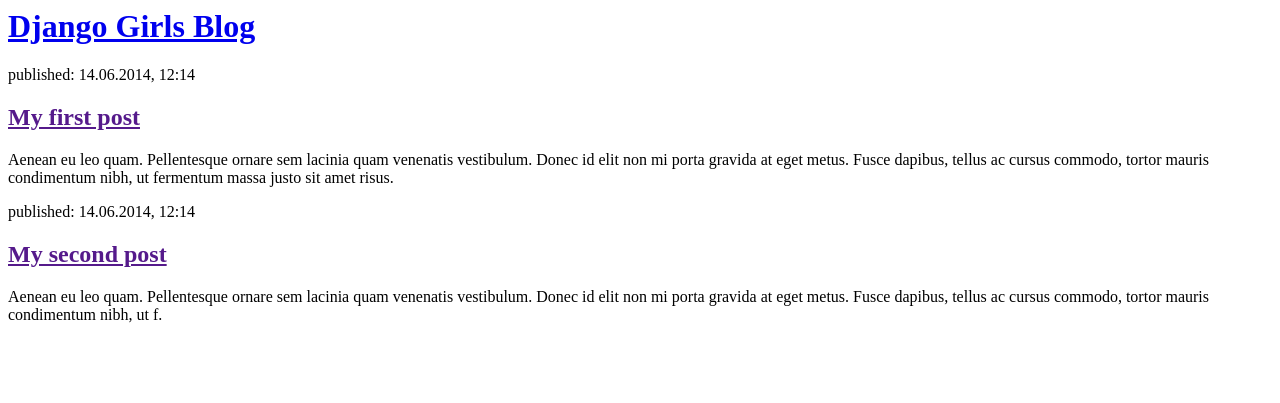
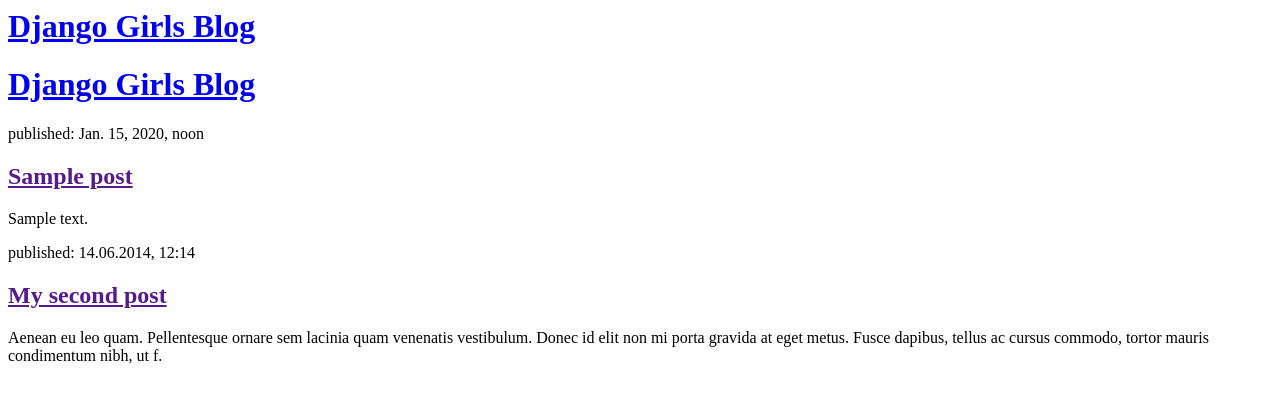
Before and after one commit to dannypiki/my-first-blog, a Django app: template blog/templates/blog/post_list.html in a window 1280 px wide. Shown: the top 403 px of the page. Run offline with Django 3.2, Linux system fonts and the light colour scheme; the template is opened without the code that fills it: values that come from a table or form of the project are taken from there, others are empty; tables that the repository leaves empty hold one stand-in row (values such as "Sample post").

Commit message:
Modified templates to display posts from database

```diff
--- a/blog/templates/blog/post_list.html
+++ b/blog/templates/blog/post_list.html
@@ -8,9 +8,16 @@
         </div>
 
         <div>
-            <p>published: 14.06.2014, 12:14</p>
-            <h2><a href="">My first post</a></h2>
-            <p>Aenean eu leo quam. Pellentesque ornare sem lacinia quam venenatis vestibulum. Donec id elit non mi porta gravida at eget metus. Fusce dapibus, tellus ac cursus commodo, tortor mauris condimentum nibh, ut fermentum massa justo sit amet risus.</p>
+           <div>
+                <h1><a href="/">Django Girls Blog</a></h1>
+            </div>
+    {% for post in posts %}
+        <div>
+            <p>published: {{ post.published_date }}</p>
+            <h2><a href="">{{ post.title }}</a></h2>
+            <p>{{ post.text|linebreaksbr }}</p>
+        </div>
+    {% endfor %}
         </div>
 
         <div>
```
Also changed, not shown: blog/views.py (+4 -3 lines).
